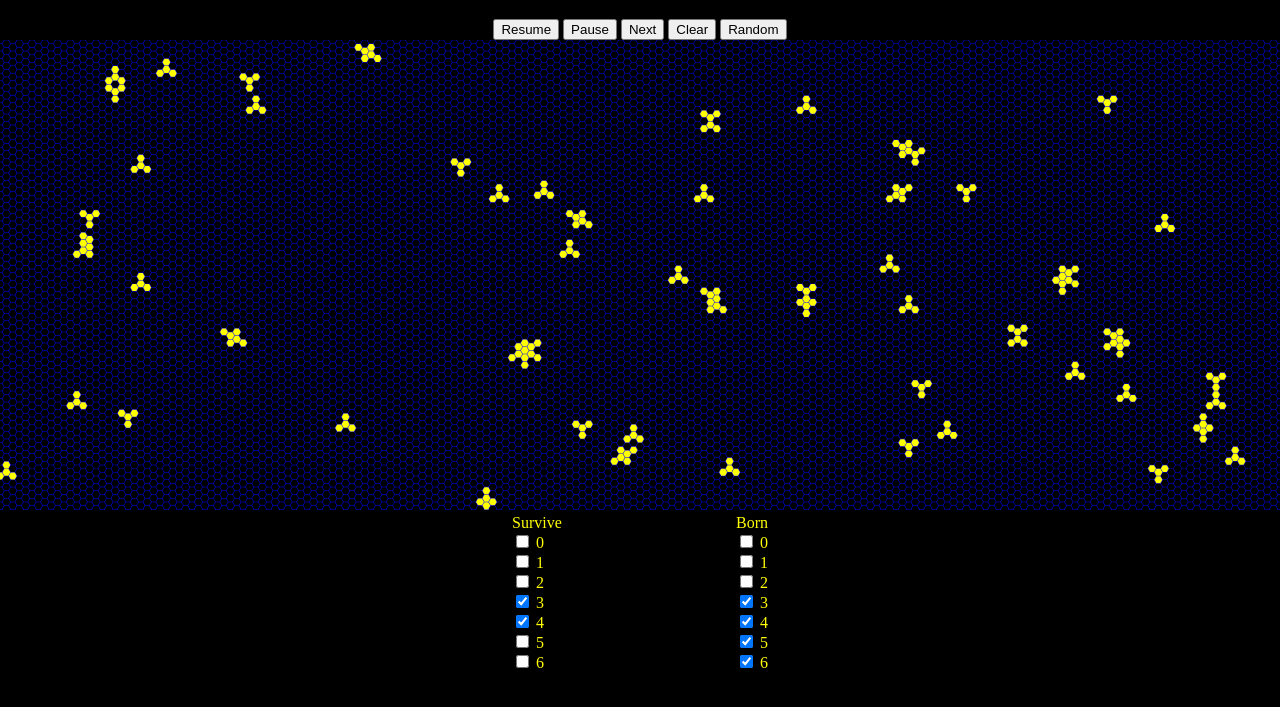
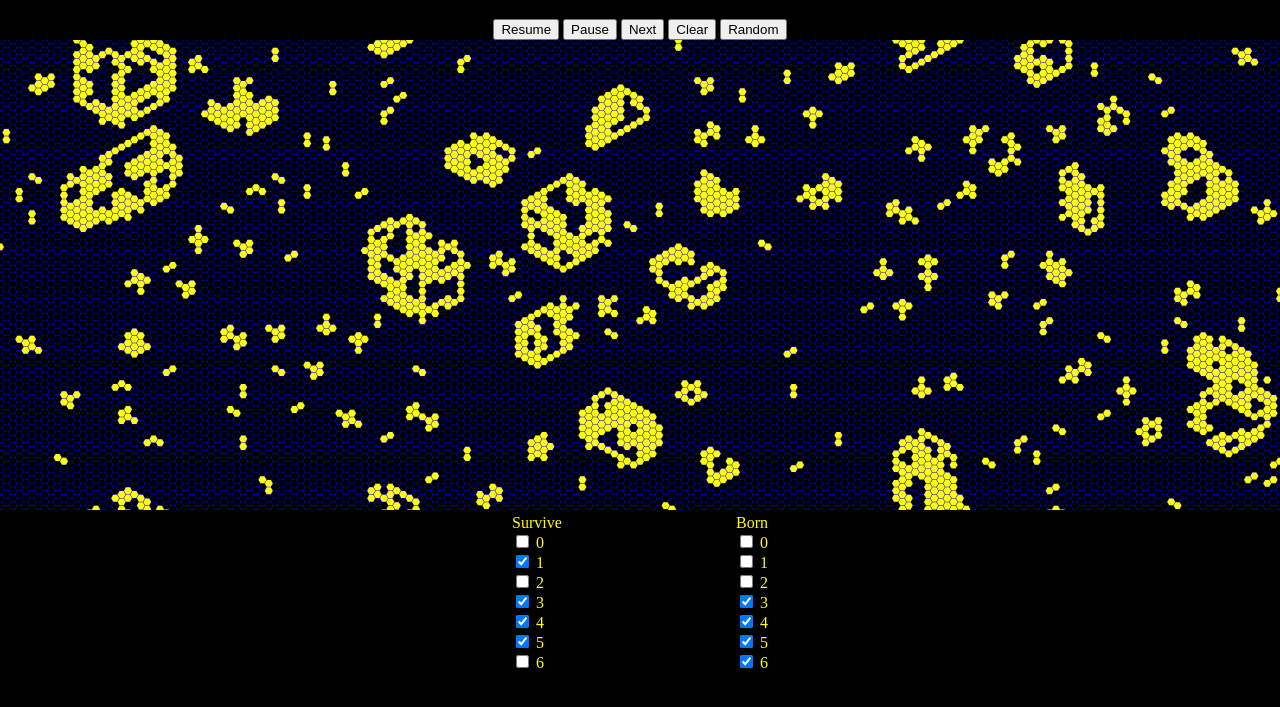
Before and after one commit to ayberkydn/hexagonal-game-of-life, a plain HTML site: page index.html in a window 1280 px wide. Shown: the part 61-768 px from the top of the page. Drawn offline with Linux system fonts and the light colour scheme.

Commit message:
default config changed

```diff
--- a/index.html
+++ b/index.html
@@ -26,7 +26,7 @@
                 <input id="survive0" type="checkbox"> 0 </input>
             </div>
             <div>
-                <input id="survive1" type="checkbox"> 1 </input>
+                <input id="survive1" type="checkbox" checked> 1 </input>
             </div>
             <div>
                 <input id="survive2" type="checkbox"> 2 </input>
@@ -38,7 +38,7 @@
                 <input id="survive4" type="checkbox" checked> 4 </input>
             </div>
             <div>
-                <input id="survive5" type="checkbox"> 5 </input>
+                <input id="survive5" type="checkbox" checked> 5 </input>
             </div>
             <div>
                 <input id="survive6" type="checkbox"> 6 </input>
--- a/script.js
+++ b/script.js
@@ -86,7 +86,7 @@ canvas.addEventListener("click", function (evt) {
 draw();
 
 //this is used as both id of step interval and resume flag
-var resuming = setInterval(step, 150);
+var resuming = setInterval(step, 100);
 
 
 pauseButton.addEventListener("click", function () {
```
